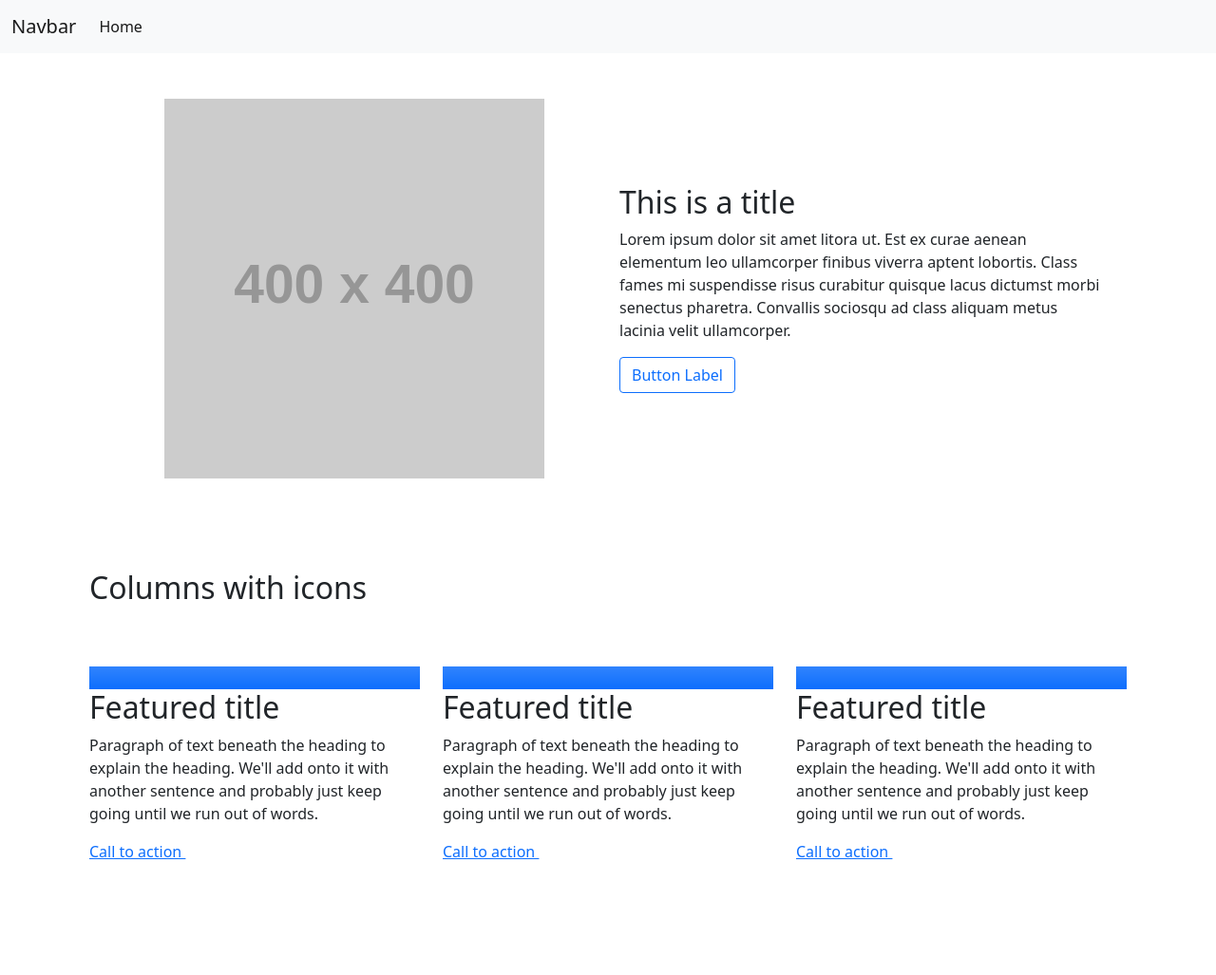
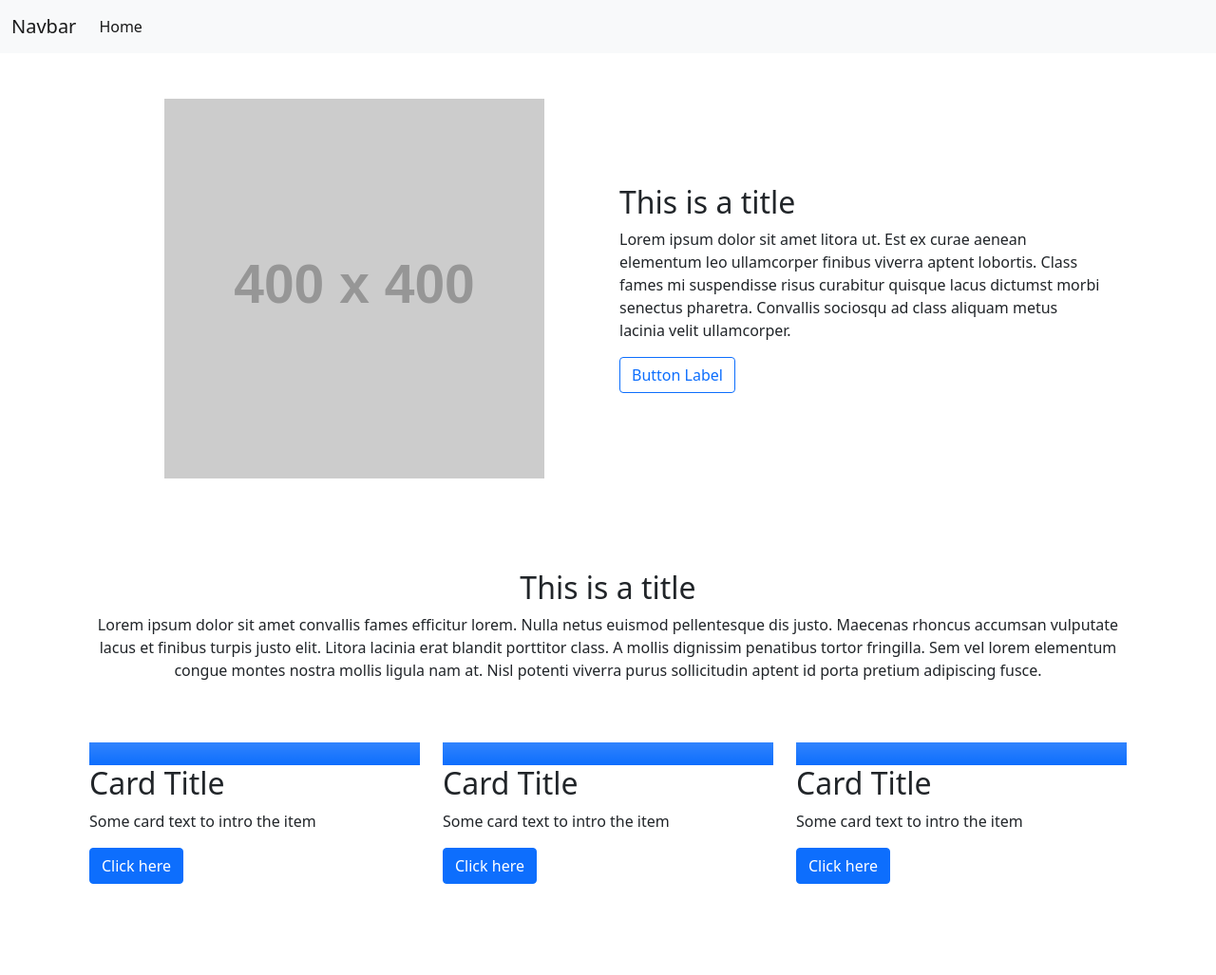
Before and after one commit to naaman10/template, a Jekyll site: the page built from index.markdown, in a window 1280 px wide. Shown: the whole page at 95% size. Built offline with Jekyll 4.4.1, drawn with Linux system fonts in a browser that asks for light colours; nearby versions of some CDN libraries; before the commit the page ends 1005 px from its top, so only the background shows below that.

Commit message:
Card Feature

```diff
--- a/_includes/_blocks/card-feature.html
+++ b/_includes/_blocks/card-feature.html
@@ -1,38 +1,23 @@
 <div class="container px-4 py-5">
-    <h2 class="pb-2">Columns with icons</h2>
-    <div class="row g-4 py-5 row-cols-1 row-cols-lg-3">
-      <div class="feature col">
-        <div class="feature-icon bg-primary bg-gradient">
-          <svg class="bi" width="1em" height="1em"><use xlink:href="#collection"></use></svg>
-        </div>
-        <h2>Featured title</h2>
-        <p>Paragraph of text beneath the heading to explain the heading. We'll add onto it with another sentence and probably just keep going until we run out of words.</p>
-        <a href="#" class="icon-link">
-          Call to action
-          <svg class="bi" width="1em" height="1em"><use xlink:href="#chevron-right"></use></svg>
-        </a>
-      </div>
-      <div class="feature col">
-        <div class="feature-icon bg-primary bg-gradient">
-          <svg class="bi" width="1em" height="1em"><use xlink:href="#people-circle"></use></svg>
-        </div>
-        <h2>Featured title</h2>
-        <p>Paragraph of text beneath the heading to explain the heading. We'll add onto it with another sentence and probably just keep going until we run out of words.</p>
-        <a href="#" class="icon-link">
-          Call to action
-          <svg class="bi" width="1em" height="1em"><use xlink:href="#chevron-right"></use></svg>
-        </a>
-      </div>
+    <div class="featureIntro text-{% case section.intro.alignment %}{% when "Left" %}start{% when "Centre" %}center{% when "Right" %}end{% endcase %}">
+    {% if section.intro.title %}<h2>{{ section.intro.title }}</h2>{% endif %}
+    {% if section.intro.intro_text %}{{ section.intro.intro_text | markdownify }}{% endif %}
+    </div>
+    {% assign size =  section.cards | size %}
+    <div class="row g-4 py-5 row-cols-1 row-cols-lg-{{ size }}">
+        {% for card in section.cards %}
       <div class="feature col">
         <div class="feature-icon bg-primary bg-gradient">
           <svg class="bi" width="1em" height="1em"><use xlink:href="#toggles2"></use></svg>
         </div>
-        <h2>Featured title</h2>
-        <p>Paragraph of text beneath the heading to explain the heading. We'll add onto it with another sentence and probably just keep going until we run out of words.</p>
-        <a href="#" class="icon-link">
-          Call to action
-          <svg class="bi" width="1em" height="1em"><use xlink:href="#chevron-right"></use></svg>
-        </a>
+        <h2>{{ card.title }}</h2>
+        <p>{{ card.text }}</p>
+        {% if card.cta %}
+        <div class="featureCTA">
+            <a href="{{ card.cta.url }}" class="btn btn-{% case card.cta.type %}{% when "Primary Solid" %}primary{% when "Secondary Solid" %}secondary{% when "Primary Outline" %}outline-primary{% when "Secondary Outline" %}outline-secondary{% endcase %}" {% if card.cta.new_tab %}target="_blank"{% endif %}>{{ card.cta.cta_label }}</a>
+        </div>
+        {% endif %}
       </div>
+      {% endfor %}
     </div>
   </div>
--- a/_layouts/page-builder.html
+++ b/_layouts/page-builder.html
@@ -5,9 +5,7 @@ layout: default
 {% for section in page.page_blocks %}
   {% if section.template == "content-feature" %}
     {% include _blocks/media-feature.html %}
-  {% elsif section.template == "image-right-dark" %}
-    {% include _blocks/image_right_dark.html %}
+  {% elsif section.template == "card-feature" %}
+    {% include _blocks/card-feature.html %}
   {% endif %}
 {%endfor%}
-
-{% include _blocks/card-feature.html %}
--- a/index.markdown
+++ b/index.markdown
@@ -34,5 +34,20 @@ page_blocks:
       url: https://www.bbc.co.uk/
       type: Primary Solid
       new_tab: false
-
+  - image: "/uploads/150.png"
+    title: Card Title
+    text: 'Some card text to intro the item '
+    cta:
+      cta_label: Click here
+      url: https://www.bbc.co.uk/
+      type: Primary Solid
+      new_tab: false
+  - image: "/uploads/150.png"
+    title: Card Title
+    text: 'Some card text to intro the item '
+    cta:
+      cta_label: Click here
+      url: https://www.bbc.co.uk/
+      type: Primary Solid
+      new_tab: false
 ---
```
